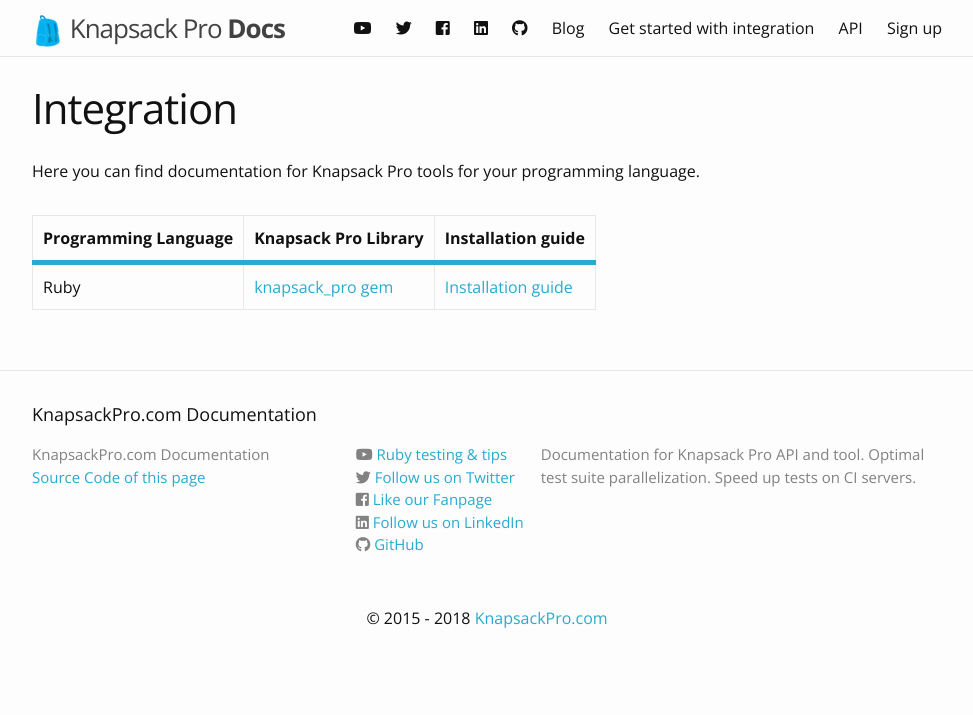
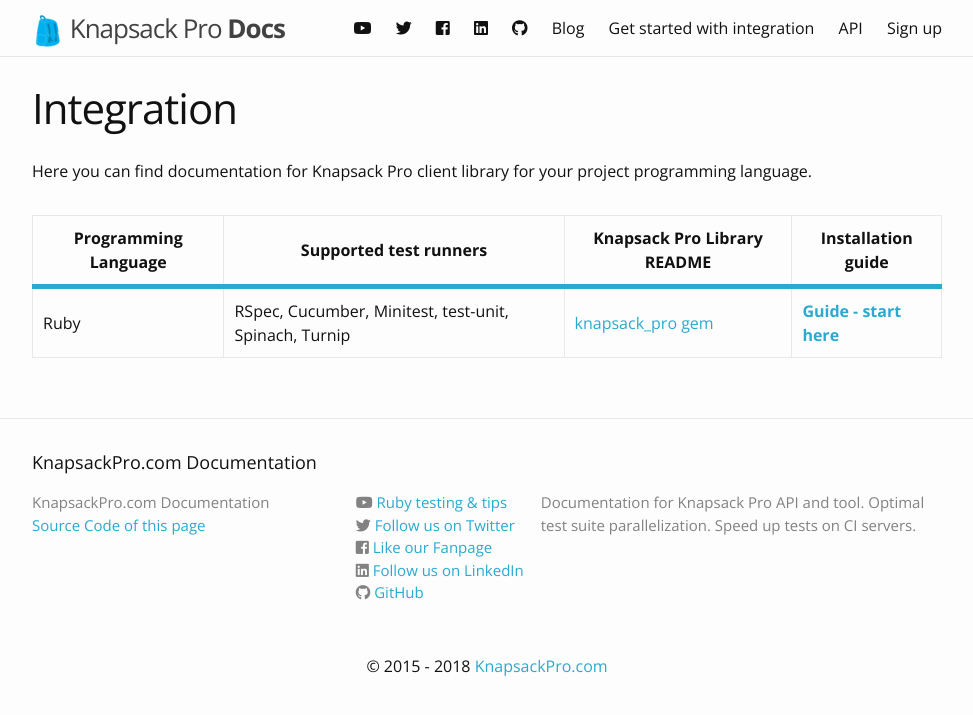
Before and after one commit to KnapsackPro/docs.knapsackpro.com, a Jekyll site: the page built from integration.md, in a window 1280 px wide. Shown: the top 715 px of the page, without its empty margins (153-1126 px from the left). Built offline with Jekyll 4.4.1, drawn with Linux system fonts in a browser that asks for light colours; nearby versions of some CDN libraries.

Commit message:
Add info about test runners on integration page

```diff
--- a/integration.md
+++ b/integration.md
@@ -4,17 +4,19 @@ title: Integration
 permalink: /integration/
 ---
 
-<p>Here you can find documentation for Knapsack Pro tools for your programming language.</p>
+<p>Here you can find documentation for Knapsack Pro client library for your project programming language.</p>
 
 <table class="pure-table extra-margin-top-2x">
   <tr>
     <th>Programming Language</th>
-    <th>Knapsack Pro Library</th>
+    <th>Supported test runners</th>
+    <th>Knapsack Pro Library README</th>
     <th>Installation guide</th>
   </tr>
   <tr>
     <td>Ruby</td>
+    <td>RSpec, Cucumber, Minitest, test-unit, Spinach, Turnip</td>
     <td><a href="https://github.com/KnapsackPro/knapsack_pro-ruby">knapsack_pro gem</a></td>
-    <td><a href="/knapsack_pro-ruby/guide/">Installation guide</a></td>
+    <td><a href="/knapsack_pro-ruby/guide/"><b>Guide - start here</b></a></td>
   </tr>
 </table>
```
